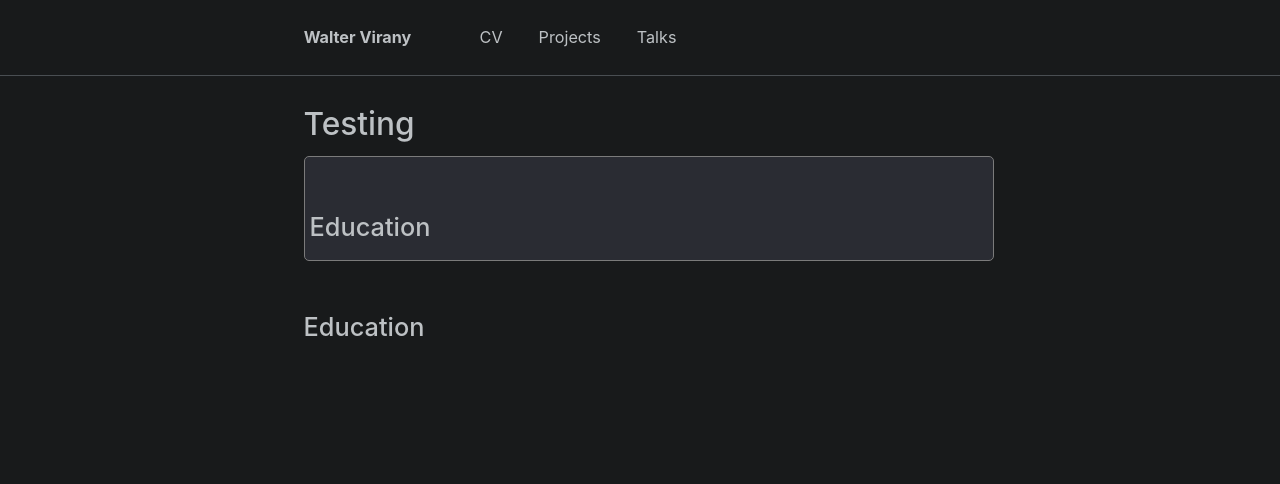
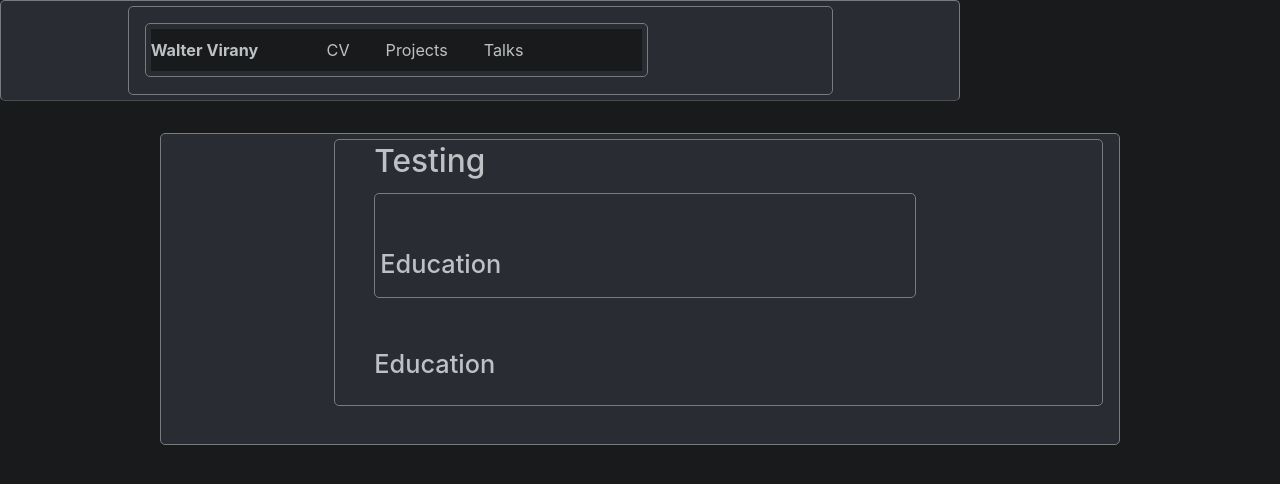
Before and after one commit to wvirany/wvirany.github.io, a Jekyll site: the page built from _pages/test.html, in a window 1280 px wide. Shown: the top 484 px of the page. Built offline with Jekyll 4.4.1, drawn with Linux system fonts in a browser that asks for light colours.

Commit message:
Update test.html

```diff
--- a/_pages/test.html
+++ b/_pages/test.html
@@ -13,13 +13,14 @@ author_profile: false
 
 <style>
 
-.container {
+div {
     border-width: 1px;
     border-color: rgb(123, 123, 123);
     border-style: solid;
     border-radius: 5px; /* 5px rounded corners */
     background-color: rgb(42, 44, 51);
     width: 75%;
+    padding: 5px;
 }
 
 /* .box {
@@ -45,8 +46,8 @@ author_profile: false
 
 <body>
 
-    <div class="container">
-        <h2 style="vertical-align: top; padding: 5px">Education</h2>
+    <div>
+        <h2>Education</h2>
     </div>
 
     <p class="educ">
```
